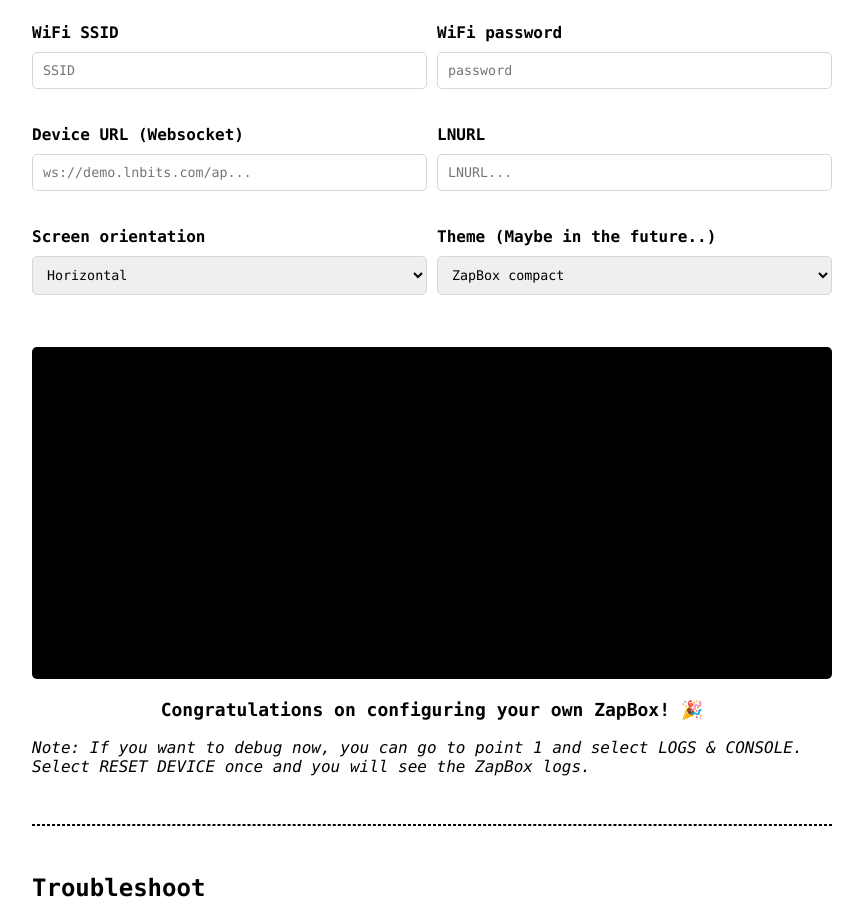
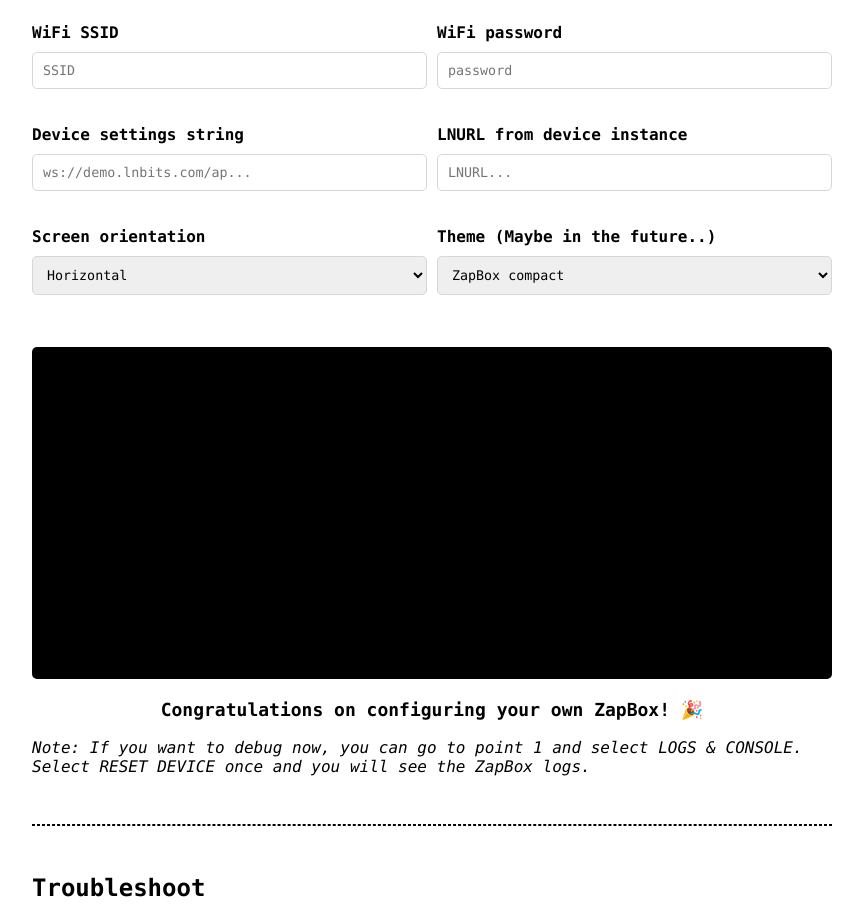
Before and after one commit to AxelHamburch/ZapBox, a plain HTML site: page installer/index.html in a window 1280 px wide. Shown: the part 1080-1999 px from the top of the page, without its empty margins (208-1071 px from the left). Drawn offline with Linux system fonts and the light colour scheme.

Commit message:
index update

```diff
--- a/installer/index.html
+++ b/installer/index.html
@@ -50,6 +50,8 @@
             <li>Keep latest or select your version from the drop-down menu</li>
             <li>Press <span style="background-color: #e0e0e0; padding: 2px 6px; border-radius: 3px;">🔥 Flash</span> - select the connection and follow screen instructions</li>
         </ul>
+
+        <!-- ##### Version selector and flash button ##### -->
 
         <div class="buttons" style="display: flex; gap: 10px; align-items: center;">
             <select id="firmware-version" style="padding: 10px; font-size: 16px; border-radius: 4px;">
@@ -114,11 +116,11 @@
                 <input type="text" name="wifiPassword" id="wifiPassword" placeholder="password">
             </div>
             <div>
-                <label for="socket">Device URL (Websocket)</label>
+                <label for="socket">Device settings string</label>
                 <input type="text" name="socket" id="socket" placeholder="ws://demo.lnbits.com/ap...">
             </div>
             <div>
-                <label for="lnurl">LNURL</label>
+                <label for="lnurl">LNURL from device instance</label>
                 <input type="text" name="lnurl" id="lnurl" placeholder="LNURL...">
             </div>
             <div>
```
